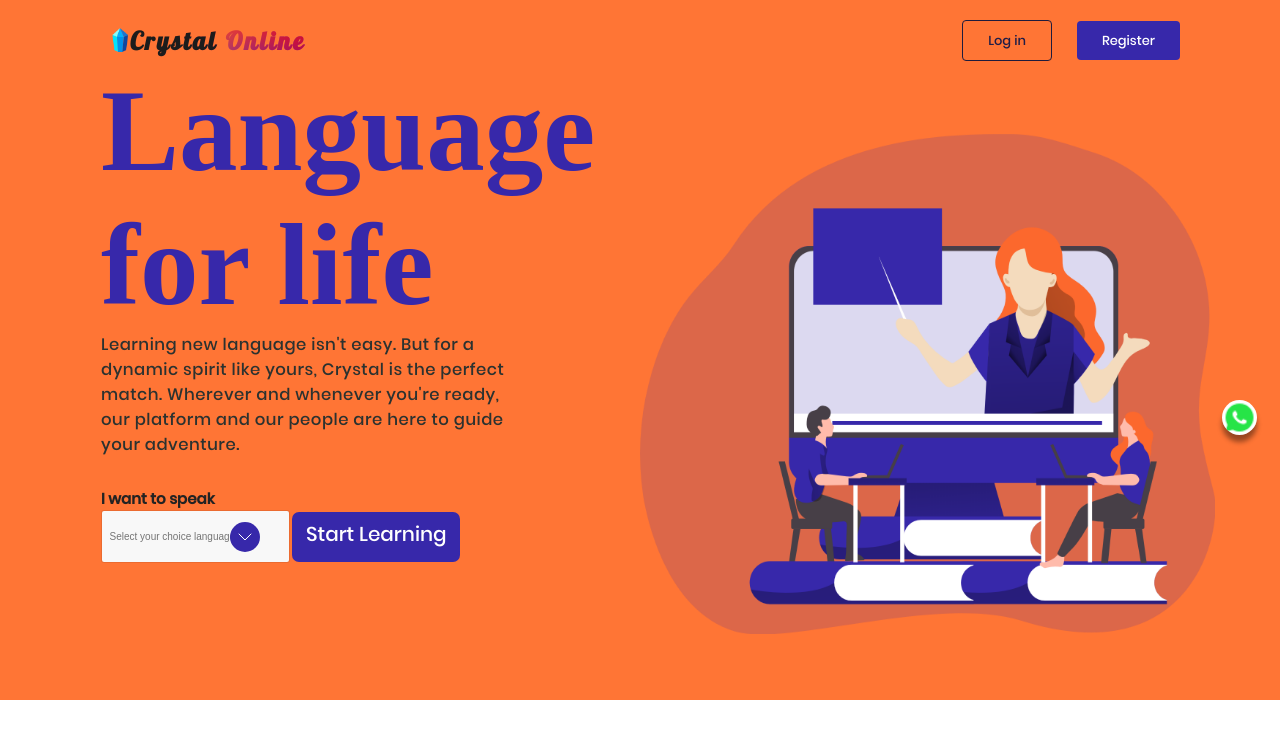
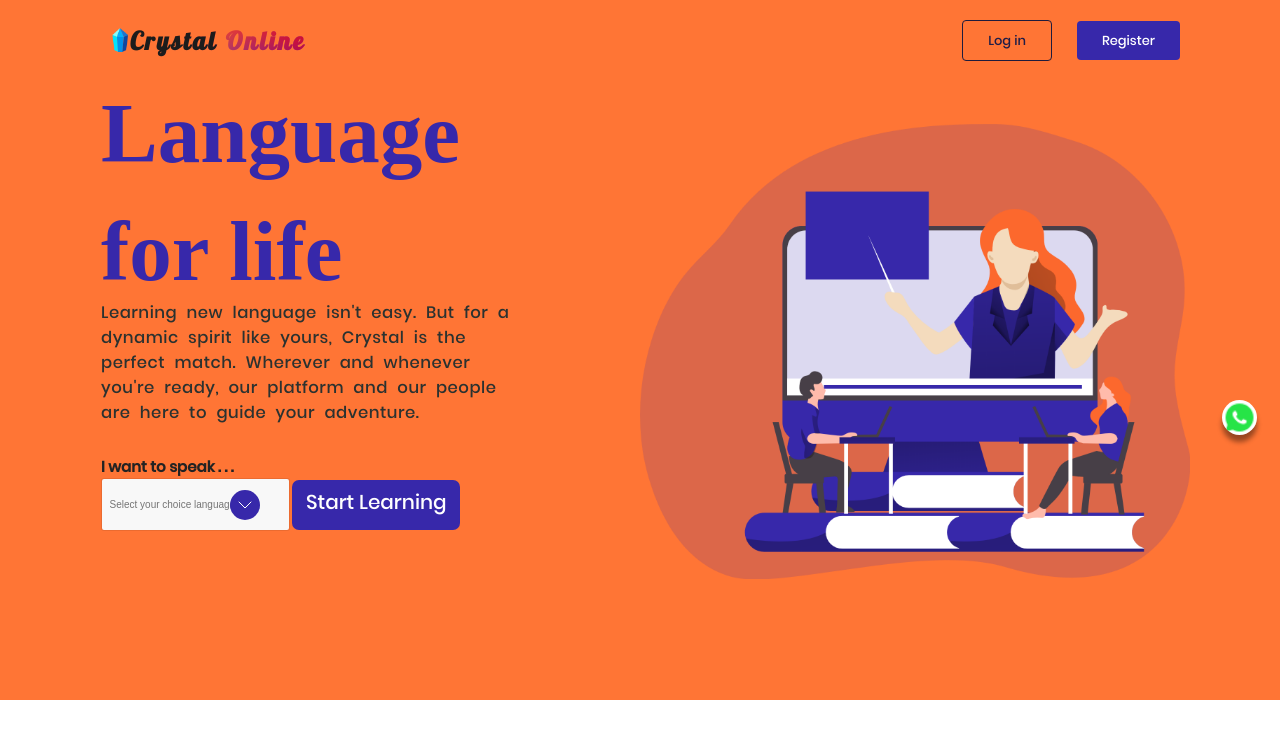
Before and after one commit to obicodeman555/crystal-online, a website: page index.html in a window 1280 px wide. Shown: the top 738 px of the page. Drawn offline with Linux system fonts and the light colour scheme; a web font is replaced by a local one.

Commit message:
reduce width of home intro image

```diff
--- a/index.html
+++ b/index.html
@@ -42,7 +42,7 @@
                     </div>
                     <p class="p1">Learning new language isn't easy. But for a dynamic spirit like yours, Crystal is the perfect match. Wherever and whenever you're ready, our platform and our people are here to guide your adventure.</p>
                         <div class="home-intro__cta">
-                            <p class="p2">I want to speak</p>
+                            <p class="p2">I want to speak . . .</p>
                             <div class="lang-select has-icon">
                                 <input class="input-field" type="text" placeholder="Select your choice language">
                                 <div class="icon-right active">
--- a/sass/layout/_home-intro.scss
+++ b/sass/layout/_home-intro.scss
@@ -17,9 +17,12 @@
             float: left;
 
             .emblem{
-                font-family: headText;
-                color: $primary-color;
-                font-size: 10rem;
+                h1{
+                    font-family: headText;
+                    color: $primary-color;
+                    font-size: 8.5rem;
+                    margin-top: 2rem;
+                }
             }
 
             .p1{
@@ -30,6 +33,7 @@
                 font-size: 1.65rem;
                 letter-spacing: 0.05rem;
                 color: $color-woodsmoke;
+                word-spacing: 0.5rem;
             }
         }
 
@@ -39,10 +43,11 @@
 
         .float-right{
             float: right;
-            margin-top: 7rem;
+            margin-top: 6rem;
+
             .intro-image{
-                width: 57.5rem;
-                height: 50rem
+                width: 55rem;
+                height: 45.5rem
             }
         }
 
```
Also changed, not shown: css/landing-page.css.
